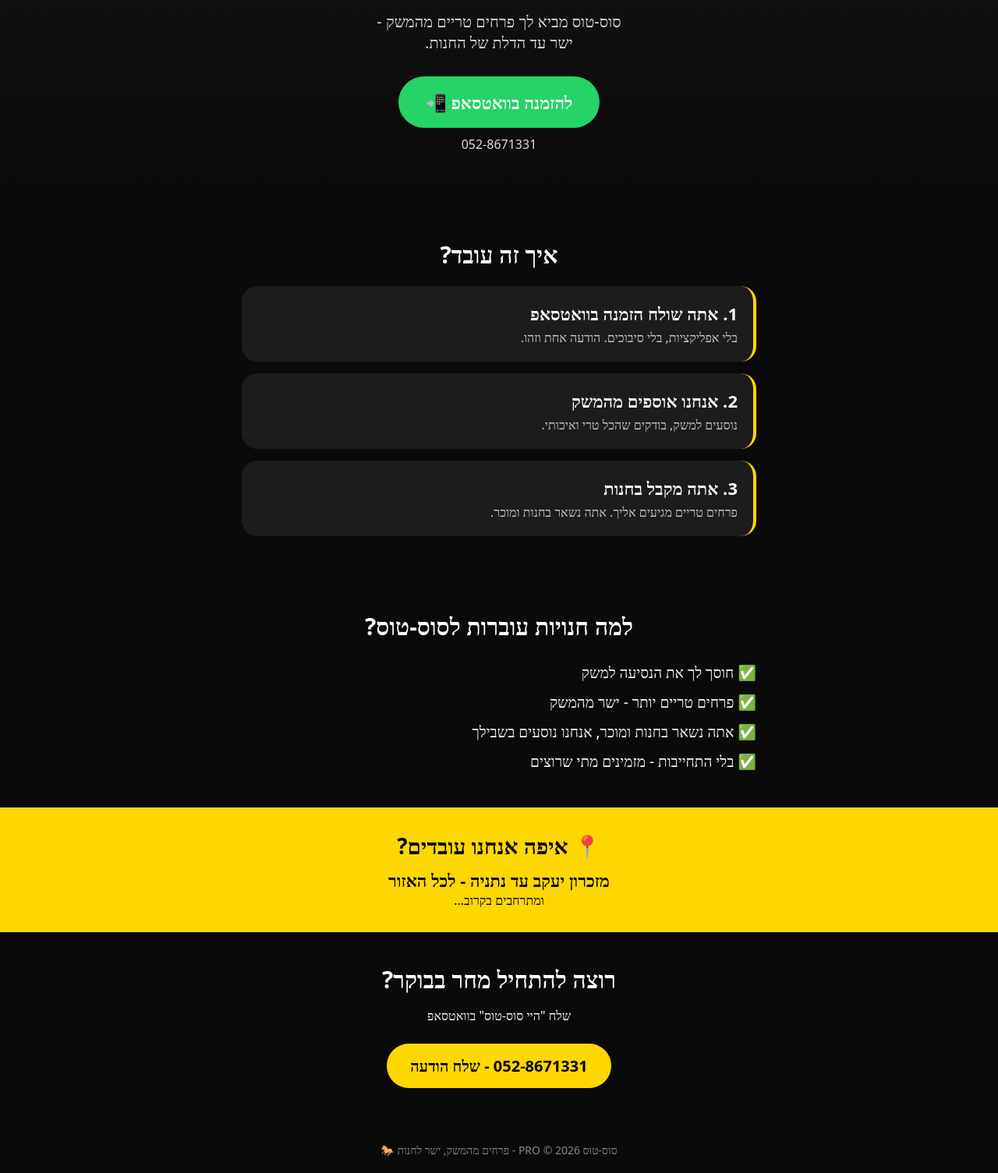
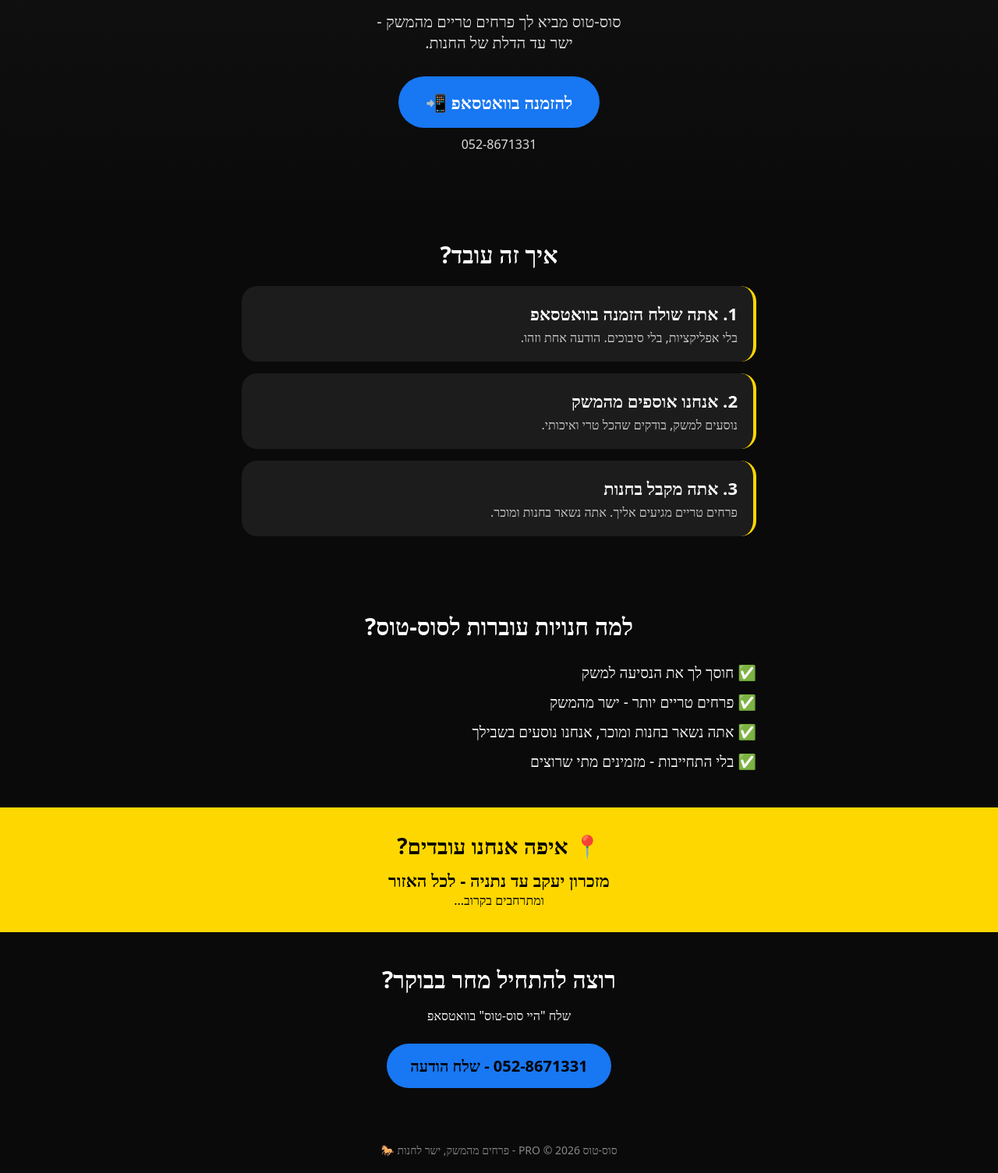
Before and after one commit to sustus2014-cloud/---, a plain HTML site: page promo.html in a window 1280 px wide. Shown: the part 488-1993 px from the top of the page at 78% size. Drawn offline with Linux system fonts and the light colour scheme.

Commit message:
Update promo.html

```diff
--- a/promo.html
+++ b/promo.html
@@ -11,8 +11,8 @@ body{background:#0a0a0a;color:white;text-align:center}
 .hero h1{font-size:42px;line-height:1.2}
 .hero h1 span{color:#FFD700}
 .hero p{font-size:20px;margin:20px 0;color:#ddd}
-.btn{display:inline-block;background:#25D366;color:white;padding:18px 35px;border-radius:50px;font-size:22px;font-weight:bold;text-decoration:none;margin-top:10px}
-.btn2{display:inline-block;background:#FFD700;color:black;padding:15px 30px;border-radius:50px;font-size:20px;font-weight:bold;text-decoration:none;margin:10px}
+.btn{display:inline-block;background:#1877F2;color:white;padding:18px 35px;border-radius:50px;font-size:22px;font-weight:bold;text-decoration:none;margin-top:10px}
+.btn2{display:inline-block;background:#1877F2;color:black;padding:15px 30px;border-radius:50px;font-size:20px;font-weight:bold;text-decoration:none;margin:10px}
 section{padding:40px 20px;max-width:700px;margin:auto}
 .card{background:#1c1c1c;padding:20px;border-radius:20px;margin:15px 0;text-align:right;border-right:4px solid #FFD700}
 .card b{font-size:22px}
```
